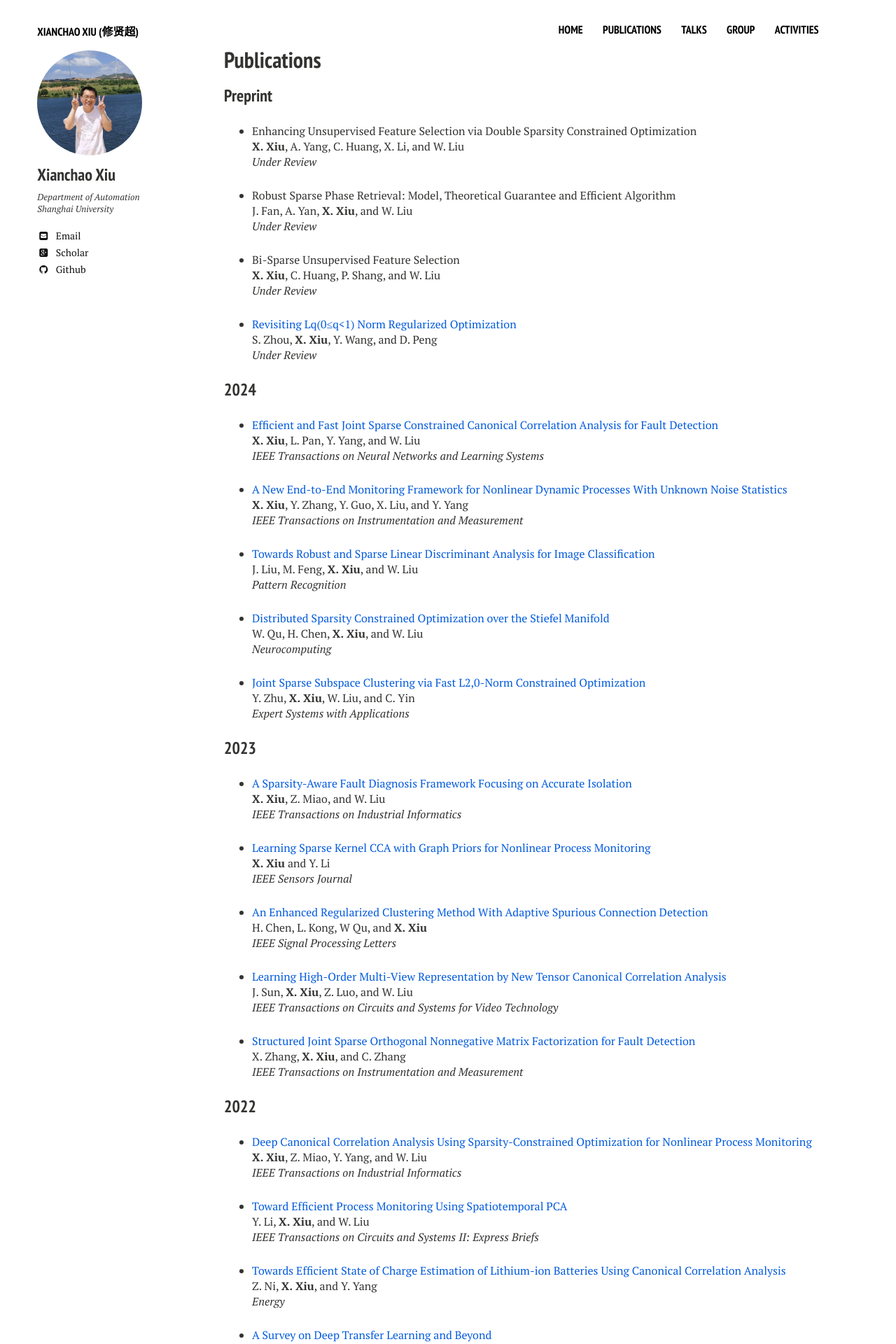
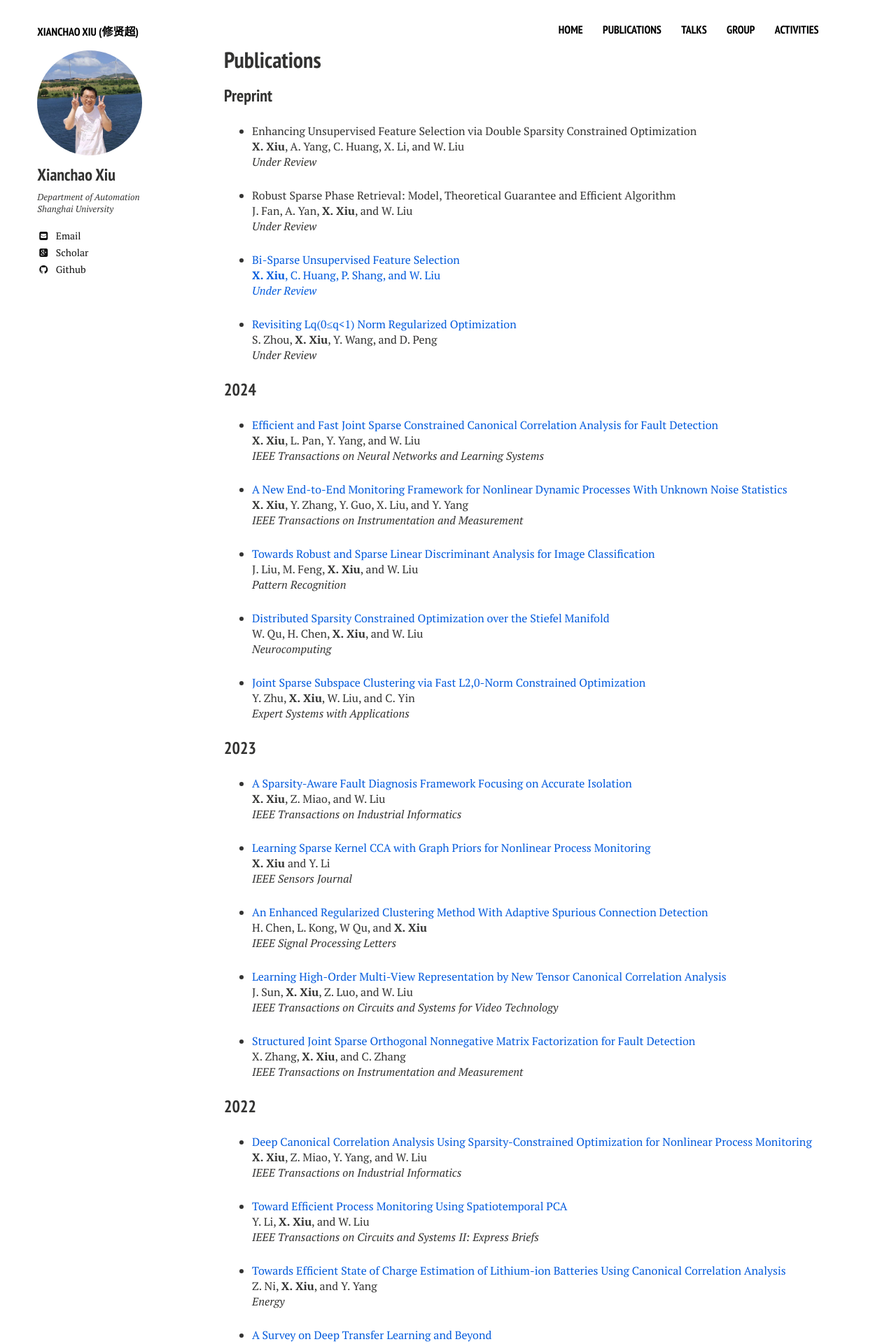
Before and after one commit to xianchaoxiu/xianchaoxiu.github.io, a Jekyll site: the page built from publications/index.md, in a window 1280 px wide. Shown: the top 1920 px of the page at 70% size. Built offline with Jekyll 4.4.1, drawn with Linux system fonts in a browser that asks for light colours; nearby versions of some CDN libraries.

Commit message:
Update index.md

```diff
--- a/publications/index.md
+++ b/publications/index.md
@@ -21,7 +21,7 @@ J. Fan, A. Yan, <b>X. Xiu</b>, and W. Liu<br>
 <i>Under Review</i><br>
 
 
-* Bi-Sparse Unsupervised Feature Selection <br>
+* <a href="https://arxiv.org/abs/2412.16819" class="textlink" target="_blank">Bi-Sparse Unsupervised Feature Selection <br>
 <b>X. Xiu</b>, C. Huang, P. Shang, and W. Liu<br>
 <i>Under Review</i><br>
 
```
